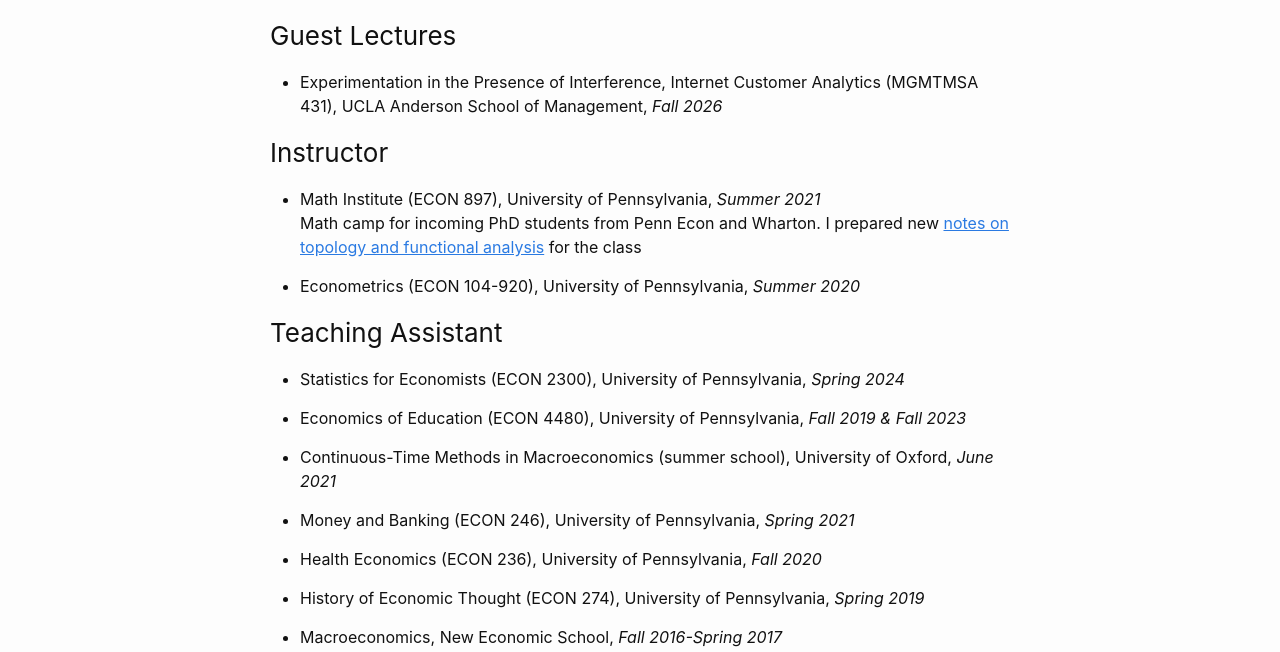
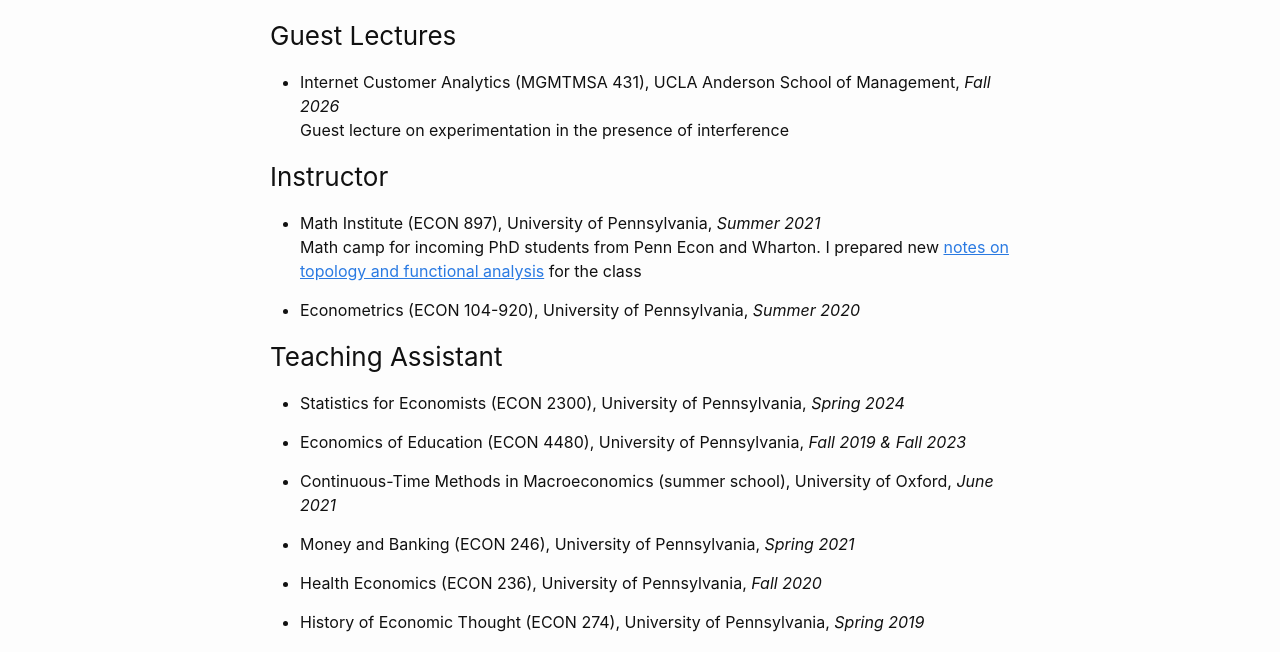
Before and after one commit to kuriksha/kuriksha.github.io, a plain HTML site: page teaching/index.html in a window 1280 px wide. Shown: the part 148-800 px from the top of the page. Drawn offline with Linux system fonts and the light colour scheme.

Commit message:
Split guest lecture entry into two lines
Co-Authored-By: Claude Opus 5.5 <noreply@anthropic.com>

```diff
--- a/feed.xml
+++ b/feed.xml
@@ -1 +1 @@
-<?xml version="1.0" encoding="utf-8"?><feed xmlns="http://www.w3.org/2005/Atom" ><generator uri="https://jekyllrb.com/" version="3.9.3">Jekyll</generator><link href="https://kuriksha.com/feed.xml" rel="self" type="application/atom+xml" /><link href="https://kuriksha.com/" rel="alternate" type="text/html" /><updated>2026-11-15T13:07:59-05:00</updated><id>https://kuriksha.com/feed.xml</id><title type="html">Artem Kuriksha</title><subtitle>I am a PhD candidate in economics. I am on the 2023-2024 job market. </subtitle><author><name>Artem Kuriksha</name></author></feed>
+<?xml version="1.0" encoding="utf-8"?><feed xmlns="http://www.w3.org/2005/Atom" ><generator uri="https://jekyllrb.com/" version="3.9.3">Jekyll</generator><link href="https://kuriksha.com/feed.xml" rel="self" type="application/atom+xml" /><link href="https://kuriksha.com/" rel="alternate" type="text/html" /><updated>2026-11-15T13:10:40-05:00</updated><id>https://kuriksha.com/feed.xml</id><title type="html">Artem Kuriksha</title><subtitle>I am a PhD candidate in economics. I am on the 2023-2024 job market. </subtitle><author><name>Artem Kuriksha</name></author></feed>
--- a/teaching/index.html
+++ b/teaching/index.html
@@ -47,7 +47,9 @@
   <div class="post-content">
     <h3 id="guest-lectures">Guest Lectures</h3>
 <ul>
-  <li>Experimentation in the Presence of Interference, Internet Customer Analytics (MGMTMSA 431), UCLA Anderson School of Management, <em>Fall 2026</em></li>
+  <li>Internet Customer Analytics (MGMTMSA 431), UCLA Anderson School of Management, <em>Fall 2026</em>
+<br />
+Guest lecture on experimentation in the presence of interference</li>
 </ul>
 
 <h3 id="instructor">Instructor</h3>
```
